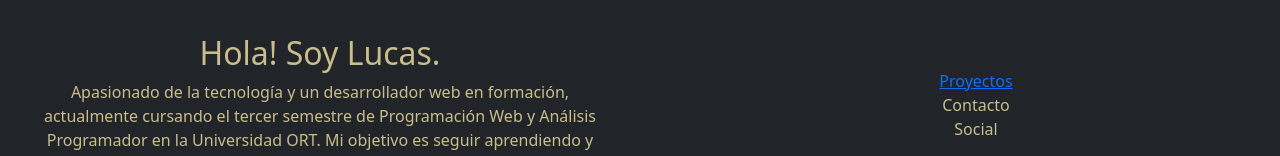
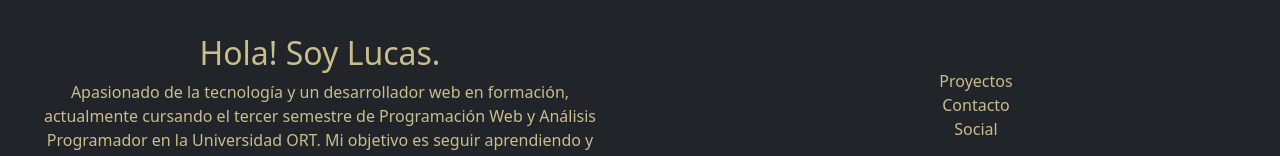
Before and after one commit to LucasCenturion/LucasCenturion.github.io, a plain HTML site: page index.html in a window 1280 px wide. Shown: the part 291-447 px from the top of the page. Drawn offline with nearby package versions, Linux system fonts and the light colour scheme.

Commit message:
Update styles.css

```diff
--- a/assets/CSS/styles.css
+++ b/assets/CSS/styles.css
@@ -32,10 +32,11 @@ footer {
     padding: 20px; /* Espaciado interno */
 }
 
-h1, h2, p, ul li {
+h1, h2, p, ul li, a {
     color: #c9bd8b;
     list-style: none;
     text-align: center;
+    text-decoration: none;
 }
 main {
     display: flex;
```
